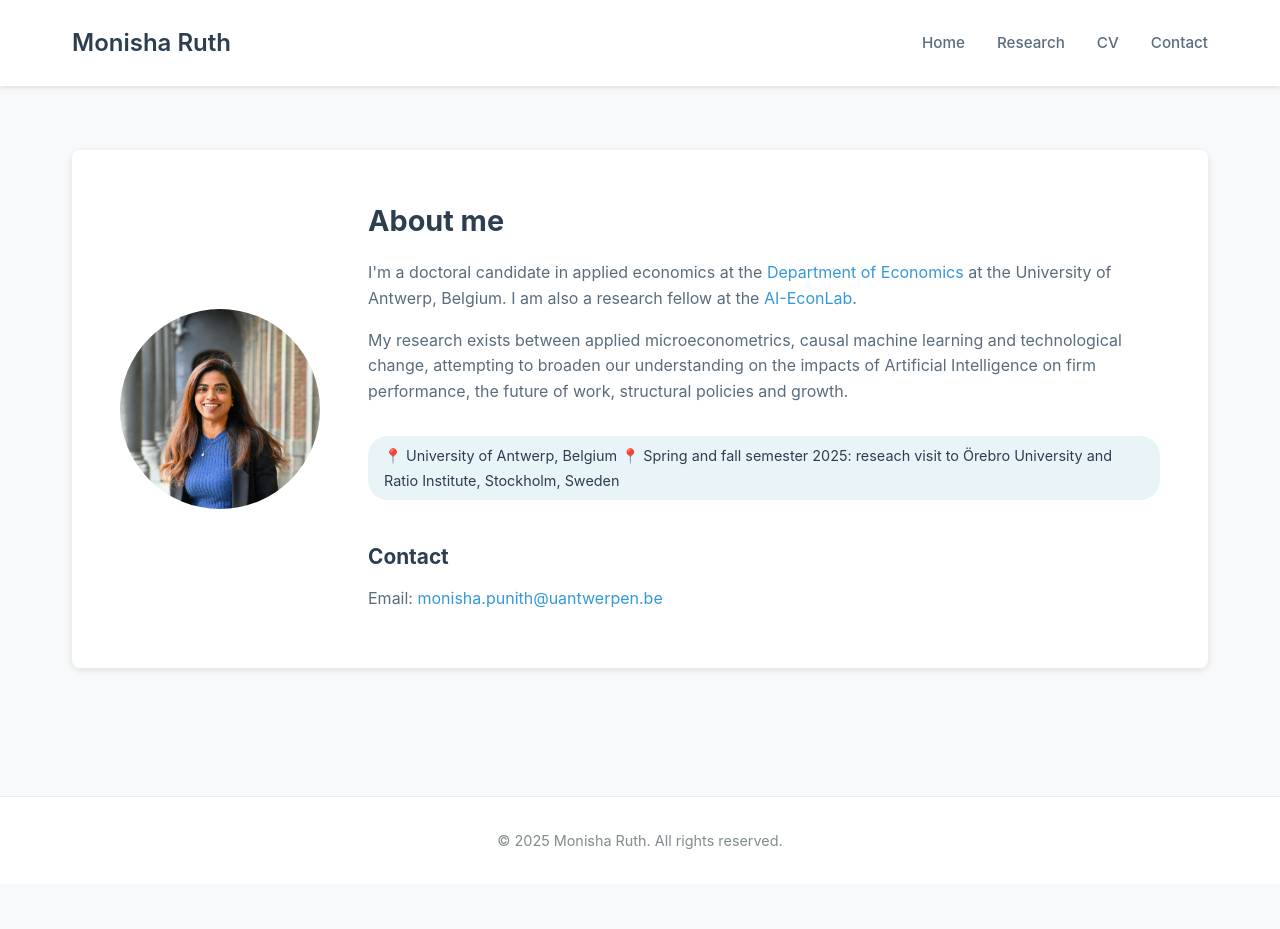
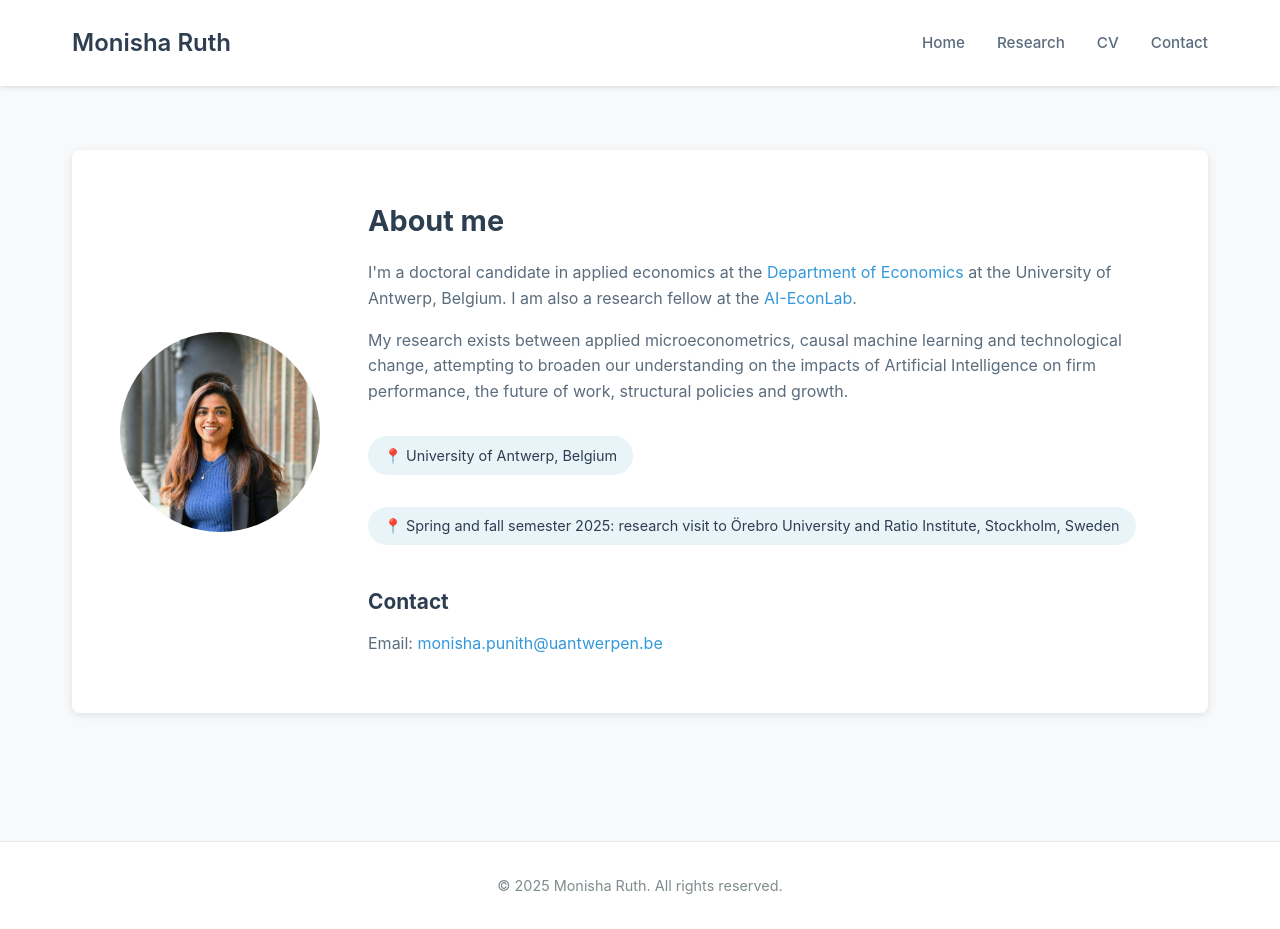
Before and after one commit to MonishaRuth/monisharuth.github.io, a Jekyll site: the page built from index.md, in a window 1280 px wide and 929 px high. Built offline with Jekyll 4.4.1, drawn with Linux system fonts in a browser that asks for light colours.

Commit message:
Update index.md

```diff
--- a/index.md
+++ b/index.md
@@ -14,7 +14,9 @@ title: "Monisha Ruth - Applied Economics Researcher"
         </p>
         <div class="line-with-pin">
             <span>📍 University of Antwerp, Belgium </span>
-           <span>📍 Spring and fall semester 2025: reseach visit to Örebro University and Ratio Institute, Stockholm, Sweden </span>
+         </div>
+        <div class="line-with-pin">
+           <span>📍 Spring and fall semester 2025: research visit to Örebro University and Ratio Institute, Stockholm, Sweden </span>
         </div>
         <h3>Contact</h3>
         <ul class="contact-info">
```
